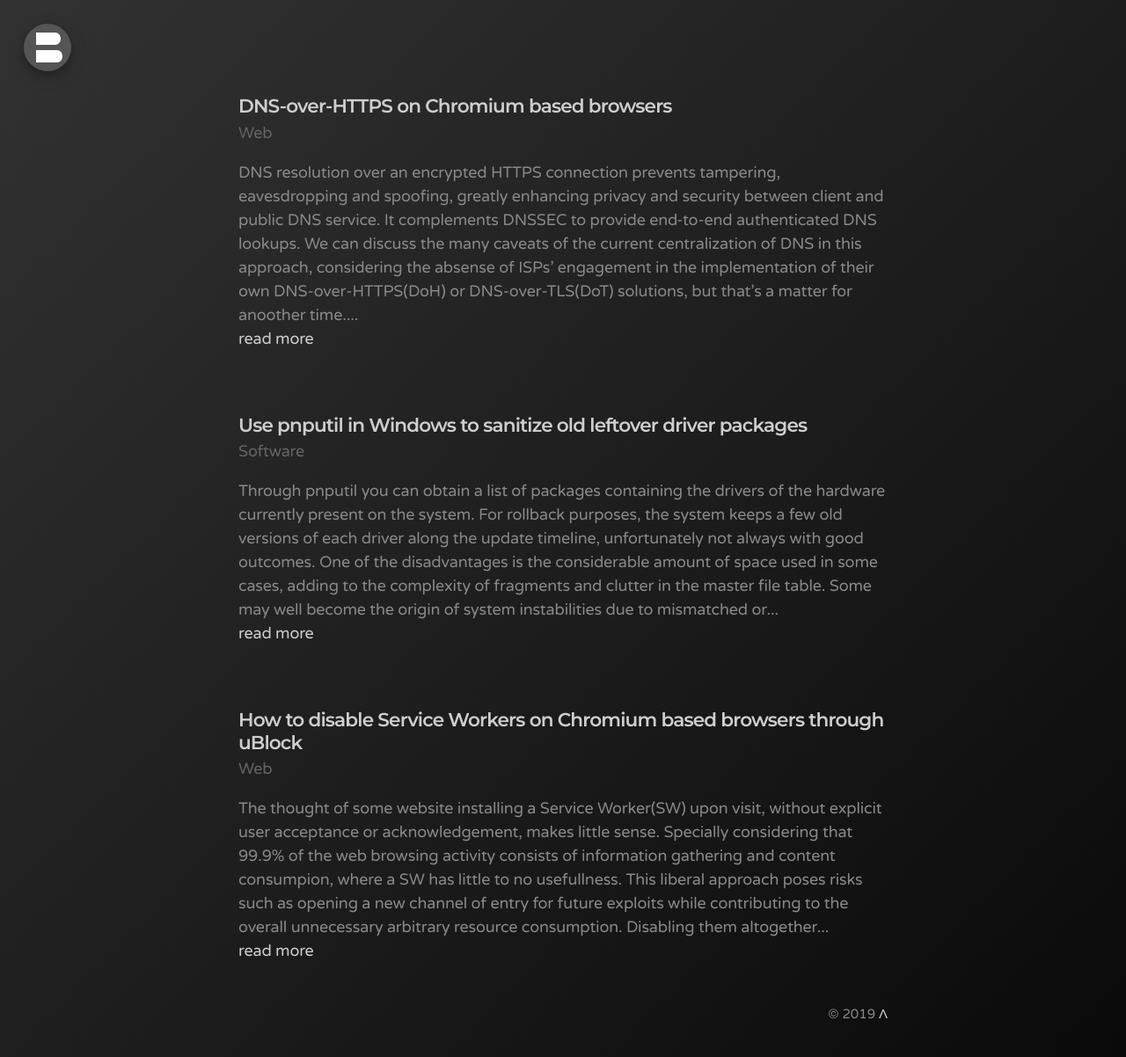
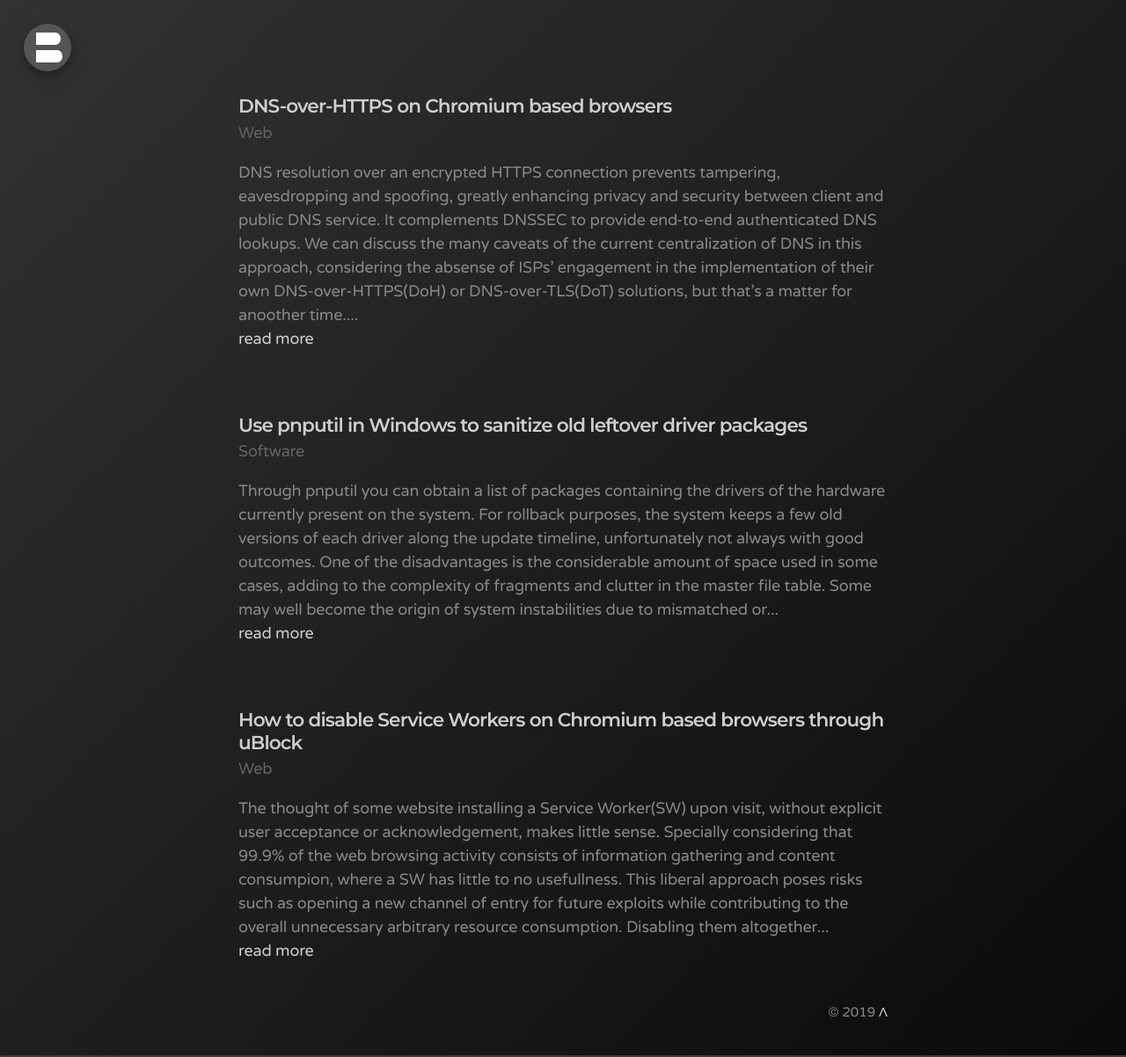
Before and after one commit to bonina/bonina.github.io, a Jekyll site: the page built from index.html, in a window 1280 px wide. Shown: the whole page at 88% size. Built offline with Jekyll 4.4.1, drawn with Linux system fonts in a browser that asks for light colours; the list of posts is cut into pages by our own code.

Commit message:
Update _layout.scss

```diff
--- a/_sass/_layout.scss
+++ b/_sass/_layout.scss
@@ -33,7 +33,7 @@
 }
 
 footer {
-  margin-top: 1.4rem;
+  margin-top: 1.3rem;
   margin-bottom: 2rem;
   float: right;
   user-select: none;
```
